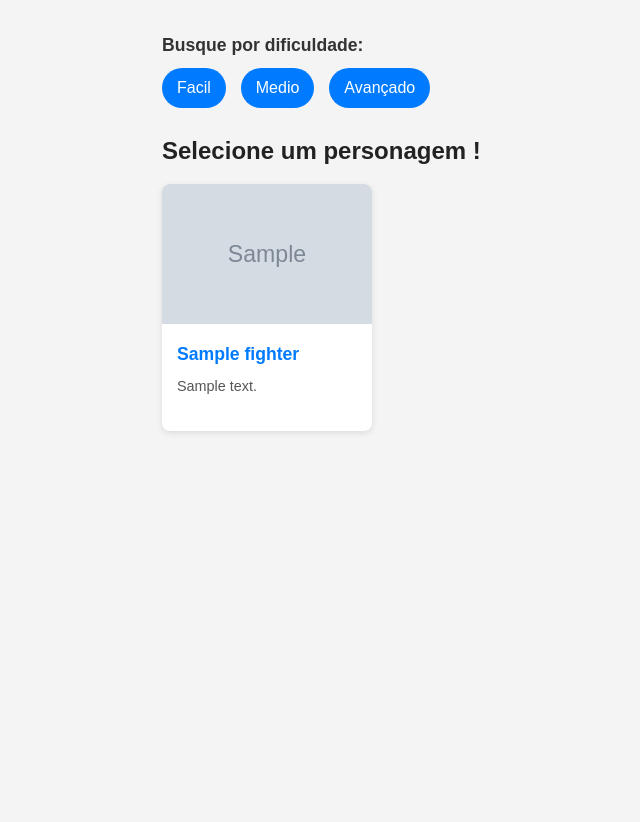
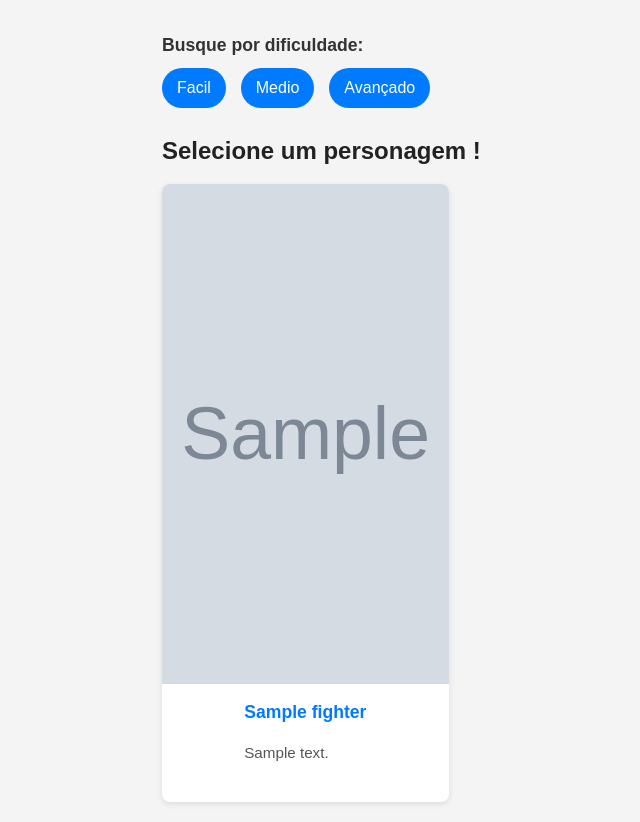
Before and after one commit to braphael98/fighter-list, a Django app: page / in a window 1280 px wide. Shown: the part 231-1053 px from the top of the page, without its empty margins (28-668 px from the left). Before the commit the page ends 664 px from the top, so only its background shows below. Run offline with Django 5.2, Linux system fonts and the light colour scheme; tables that the repository leaves empty hold one stand-in row (values such as "Sample post"); grey boxes marked "Sample" are stand-in pictures.

Commit message:
css alterado, usei do chat gpt, pois eu nao gosto de front-end

```diff
--- a/setup/static/styles/style.css
+++ b/setup/static/styles/style.css
@@ -27,8 +27,8 @@ body {
 }
 
 .banner__imagem {
-  max-height: 150px; /* diminui a altura máxima para 150px */
-  width: auto;       /* mantém a proporção */
+  max-height: 150px;
+  width: auto;
   margin: 0 auto 15px;
   display: block;
 }
@@ -81,12 +81,10 @@ body {
 }
 
 .cards__lista {
-  list-style: none;
   display: grid;
-  grid-template-columns: repeat(auto-fill, minmax(180px, 1fr));
+  grid-template-columns: repeat(auto-fill, minmax(280px, 1fr)); /* Ajuste a largura aqui */
   gap: 20px;
 }
-
 /* Card individual */
 .card {
   background-color: white;
@@ -95,6 +93,7 @@ body {
   overflow: hidden;
   display: flex;
   flex-direction: column;
+  align-items: center; /* Centraliza a imagem e conteúdo */
   transition: transform 0.2s ease;
 }
 
@@ -104,8 +103,9 @@ body {
 
 .card__imagem {
   width: 100%;
-  height: 140px;
-  object-fit: cover;
+  height: 500px; /* Tamanho médio padrão */
+  object-fit: cover; /* Corta o excesso, mantendo o centro da imagem */
+  display: block;
 }
 
 .card__tag {
@@ -114,10 +114,10 @@ body {
 }
 
 .card__info {
-  padding: 10px 15px;
-  flex-grow: 1;
+  padding: 15px;
   display: flex;
   flex-direction: column;
+  gap: 8px;
 }
 
 .card__titulo {
@@ -128,9 +128,10 @@ body {
 }
 
 .card__descricao {
-  font-size: 0.9rem;
+  font-size: 0.95rem;
   color: #555;
-  flex-grow: 1;
+  line-height: 1.4;
+  word-break: normal;
 }
 
 /* Ajustes gerais para links */
```
Also changed, not shown: static/styles/style.css (+10 -9 lines).
